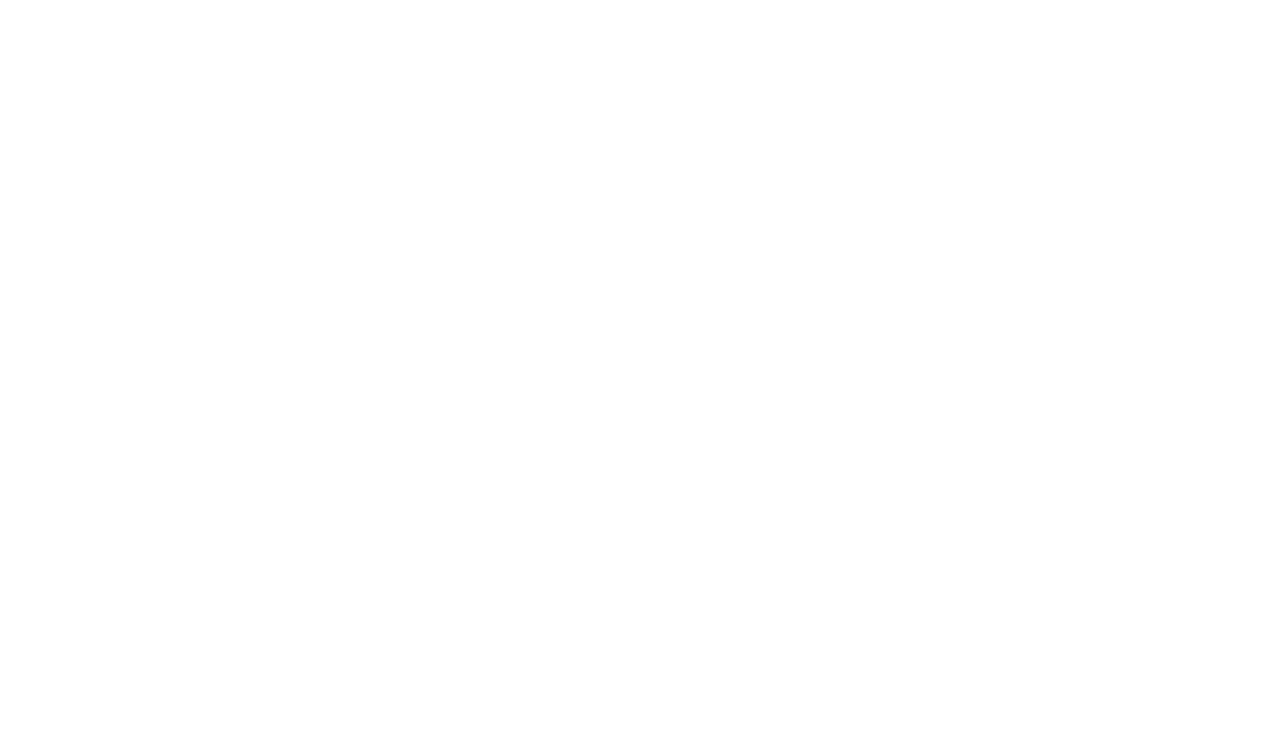
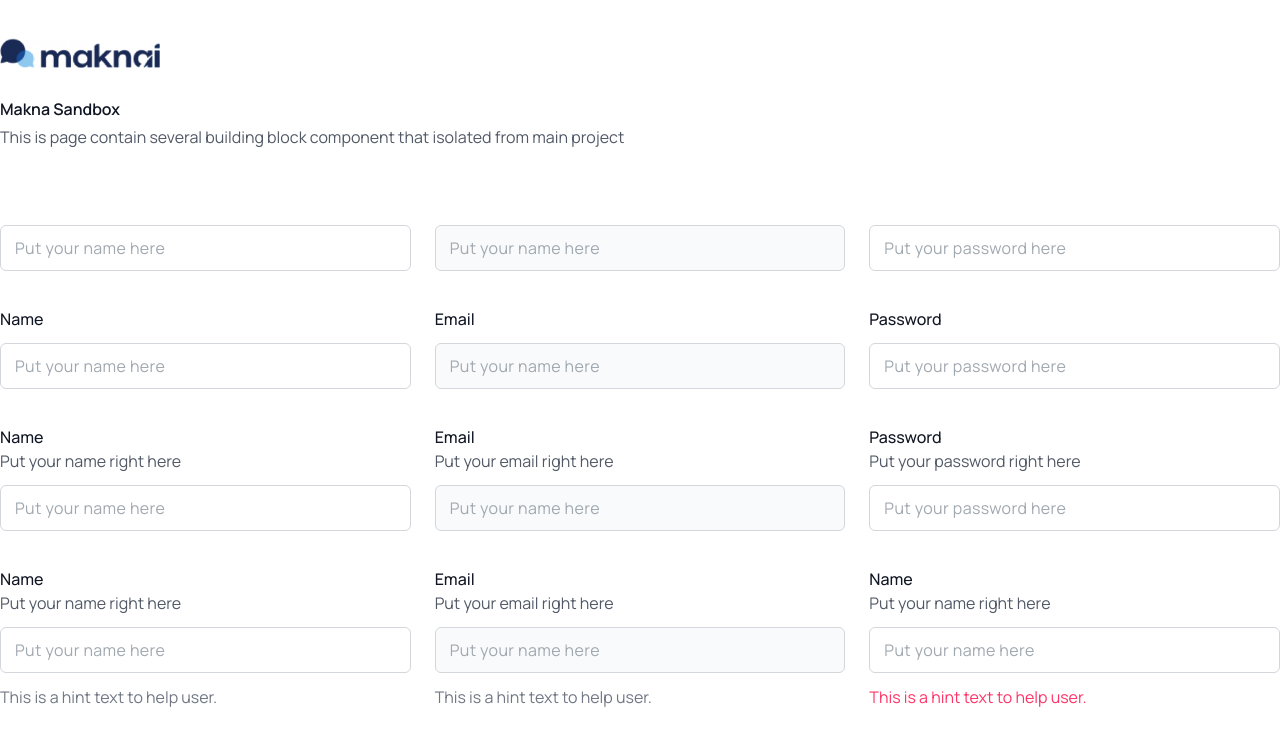
Before and after one commit to aflowchars/sandbox-makna, a Vue app: page /input in a window 1280 px wide. Before the commit this address had no page. Shown: the top 742 px of the page. Built offline with nearby package versions, Linux system fonts and the light colour scheme.

Commit message:
[input] normal

```diff
--- /dev/null
+++ b/src/components/atomics/Input.vue
@@ -0,0 +1,93 @@
+<script setup>
+defineProps({
+  title: {
+    type: String,
+  },
+  desc: {
+    type: String,
+  },
+  type: {
+    type: String,
+    default: "text",
+  },
+  name: {
+    type: String,
+    default: "name",
+  },
+  id: {
+    type: String,
+    default: "id",
+  },
+  placeholder: {
+    type: String,
+    default: "Placeholder goes here",
+  },
+  isDisabled: {
+    type: Boolean,
+    default: false,
+  },
+  modelValue: {
+    type: Event,
+  },
+  message: {
+    type: String,
+  },
+  isMsg: {
+    type: Boolean,
+    default: false,
+  },
+  isError: {
+    type: Boolean,
+    default: false,
+  },
+  isDisabled: {
+    type: Boolean,
+    default: false,
+  },
+  isRequired: {
+    type: Boolean,
+    default: false,
+  },
+  width: {
+    type: String,
+    default: "max-w-xs",
+  },
+});
+</script>
+
+<template>
+  <div class="space-y-3" :class="width">
+    <label :for="id" class="space-y-1">
+      <h5 v-if="title" class="text_base font-medium">{{ title }}</h5>
+
+      <span v-if="desc" class="text_2xs text-neutral-600">
+        {{ desc }}
+      </span>
+    </label>
+
+    <input
+      class="text_sm w-full rounded-md border border-neutral-300 py-2.5 px-3.5 font-normal tracking-wide text-neutral-800 ring-2 ring-transparent transition-all duration-300 ease-in-out placeholder:text-neutral-400 focus-within:ring-2 focus:outline-none"
+      :class="{
+        'bg-[#F9FAFB]': isDisabled,
+        ' focus-within:ring-primary-surface': !isError,
+        'border-error-main focus-within:ring-error-surface': isError,
+      }"
+      @input="$emit('update:modelValue', $event.target.value)"
+      :value="modelValue"
+      :type="type"
+      :id="name"
+      :name="name"
+      :placeholder="placeholder"
+      :disabled="isDisabled ? 1 : 0"
+      :required="isRequired ? 1 : 0"
+    />
+
+    <p v-if="isError" class="text_sm text-error-main">
+      {{ message }}
+    </p>
+
+    <p v-if="isMsg" class="text_sm text-neutral-500">
+      {{ message }}
+    </p>
+  </div>
+</template>
--- a/src/components/atomics/index.js
+++ b/src/components/atomics/index.js
@@ -1,3 +1,4 @@
-import Button from './Button.vue'
+import Button from "./Button.vue";
+import Input from "./Input.vue";
 
-export { Button }
+export { Button, Input };
--- a/src/router.js
+++ b/src/router.js
@@ -1,24 +1,29 @@
-import { createRouter, createWebHistory } from 'vue-router'
+import { createRouter, createWebHistory } from "vue-router";
 
 const router = createRouter({
   history: createWebHistory(import.meta.env.BASE_URL),
   routes: [
     {
-      path: '/',
-      name: 'Home',
-      component: () => import('@/views/+page.vue')
+      path: "/",
+      name: "Home",
+      component: () => import("@/views/+page.vue"),
     },
     {
-      path: '/button',
-      name: 'Button',
-      component: () => import('@/views/button/+page.vue')
+      path: "/button",
+      name: "Button",
+      component: () => import("@/views/button/+page.vue"),
     },
     {
-      path: '/modal',
-      name: 'Modal',
-      component: () => import('@/views/modal/+page.vue')
-    }
-  ]
-})
+      path: "/input",
+      name: "Input",
+      component: () => import("@/views/input/+page.vue"),
+    },
+    {
+      path: "/modal",
+      name: "Modal",
+      component: () => import("@/views/modal/+page.vue"),
+    },
+  ],
+});
 
-export default router
+export default router;
--- a/src/views/+page.vue
+++ b/src/views/+page.vue
@@ -1,5 +1,5 @@
 <script setup>
-import Layout from '@/components/templates/Layout.vue'
+import Layout from "@/components/templates/Layout.vue";
 </script>
 
 <template>
@@ -7,12 +7,19 @@ import Layout from '@/components/templates/Layout.vue'
     title="Makna Sandbox"
     desc="This is page contain several building block component that isolated from main project"
   >
-    <section class="flex gap-6">
+    <section class="flex flex-wrap gap-6">
       <RouterLink
         to="/button"
         class="text_lg font-medium underline underline-offset-8"
       >
         Button
+      </RouterLink>
+
+      <RouterLink
+        to="/input"
+        class="text_lg font-medium underline underline-offset-8"
+      >
+        Input
       </RouterLink>
 
       <RouterLink
--- /dev/null
+++ b/src/views/input/+page.vue
@@ -0,0 +1,145 @@
+<script setup>
+import { Input } from "@/components/atomics";
+import { Layout } from "@/components/templates";
+</script>
+
+<template>
+  <Layout
+    title="Makna Sandbox"
+    desc="This is page contain several building block component that isolated from main project"
+  >
+    <form class="flex flex-col gap-6">
+      <div class="flex gap-6">
+        <Input
+          width="w-72 w-full"
+          type="text"
+          id="name"
+          name="name"
+          placeholder="Put your name here"
+        />
+
+        <Input
+          width="w-72 w-full"
+          type="email"
+          id="email"
+          name="email"
+          placeholder="Put your name here"
+          is-disabled
+        />
+
+        <Input
+          width="w-72 w-full"
+          type="password"
+          id="password"
+          name="password"
+          placeholder="Put your password here"
+          is-error
+        />
+      </div>
+
+      <div class="flex gap-6">
+        <Input
+          width="w-72 w-full"
+          title="Name"
+          type="text"
+          id="name"
+          name="name"
+          placeholder="Put your name here"
+        />
+
+        <Input
+          width="w-72 w-full"
+          title="Email"
+          type="email"
+          id="email"
+          name="email"
+          placeholder="Put your name here"
+          is-disabled
+        />
+
+        <Input
+          width="w-72 w-full"
+          title="Password"
+          type="password"
+          id="password"
+          name="password"
+          placeholder="Put your password here"
+          is-error
+        />
+      </div>
+
+      <div class="flex gap-6">
+        <Input
+          width="w-72 w-full"
+          title="Name"
+          desc="Put your name right here"
+          type="text"
+          id="name"
+          name="name"
+          placeholder="Put your name here"
+        />
+
+        <Input
+          width="w-72 w-full"
+          title="Email"
+          desc="Put your email right here"
+          type="email"
+          id="email"
+          name="email"
+          placeholder="Put your name here"
+          is-disabled
+        />
+
+        <Input
+          width="w-72 w-full"
+          title="Password"
+          desc="Put your password right here"
+          type="text"
+          id="password"
+          name="password"
+          placeholder="Put your password here"
+          is-error
+        />
+      </div>
+
+      <div class="flex gap-6">
+        <Input
+          width="w-72 w-full"
+          title="Name"
+          desc="Put your name right here"
+          type="text"
+          id="name"
+          name="name"
+          placeholder="Put your name here"
+          is-msg
+          message="This is a hint text to help user."
+        />
+
+        <Input
+          width="w-72 w-full"
+          title="Email"
+          desc="Put your email right here"
+          type="email"
+          id="email"
+          name="email"
+          placeholder="Put your name here"
+          is-disabled
+          is-msg
+          message="This is a hint text to help user."
+        />
+
+        <Input
+          width="w-72 w-full"
+          title="Name"
+          desc="Put your name right here"
+          type="text"
+          id="name"
+          name="name"
+          placeholder="Put your name here"
+          is-error
+          message="This is a hint text to help user."
+        />
+      </div>
+    </form>
+  </Layout>
+</template>
```
